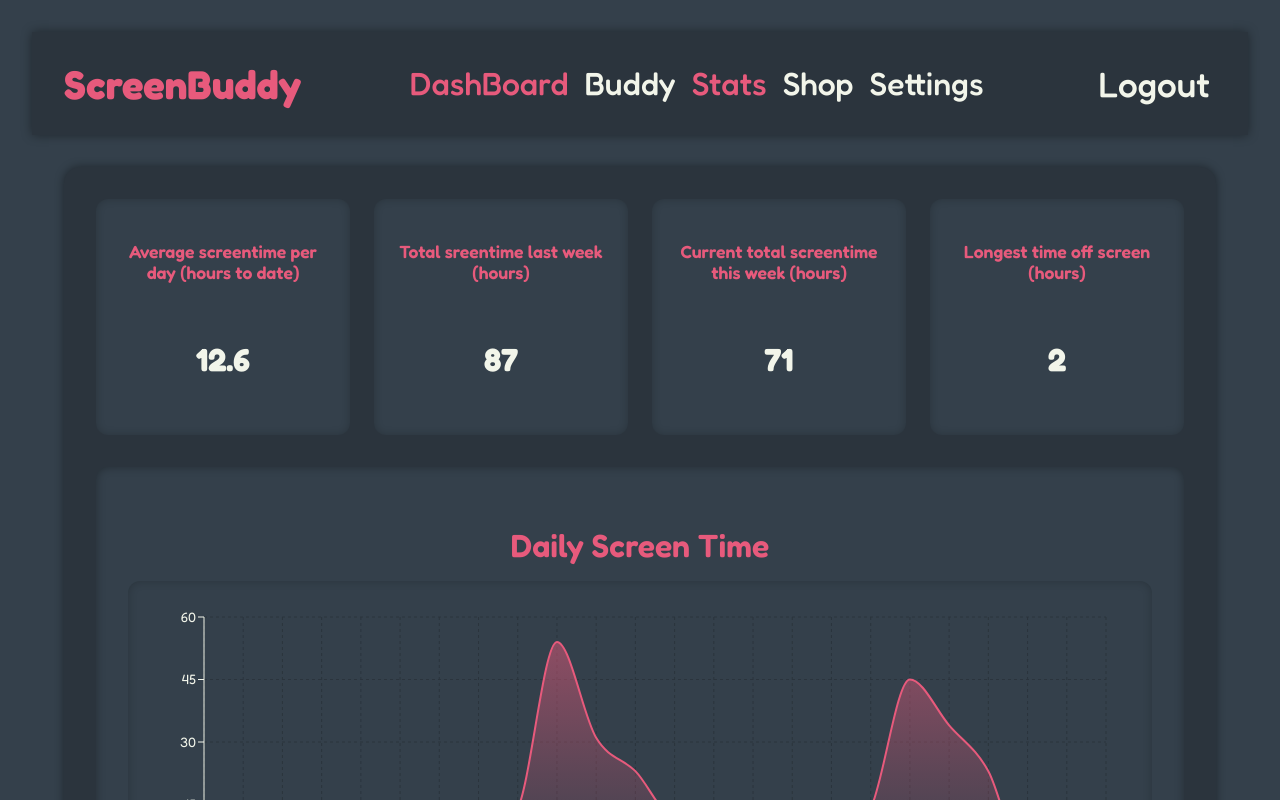
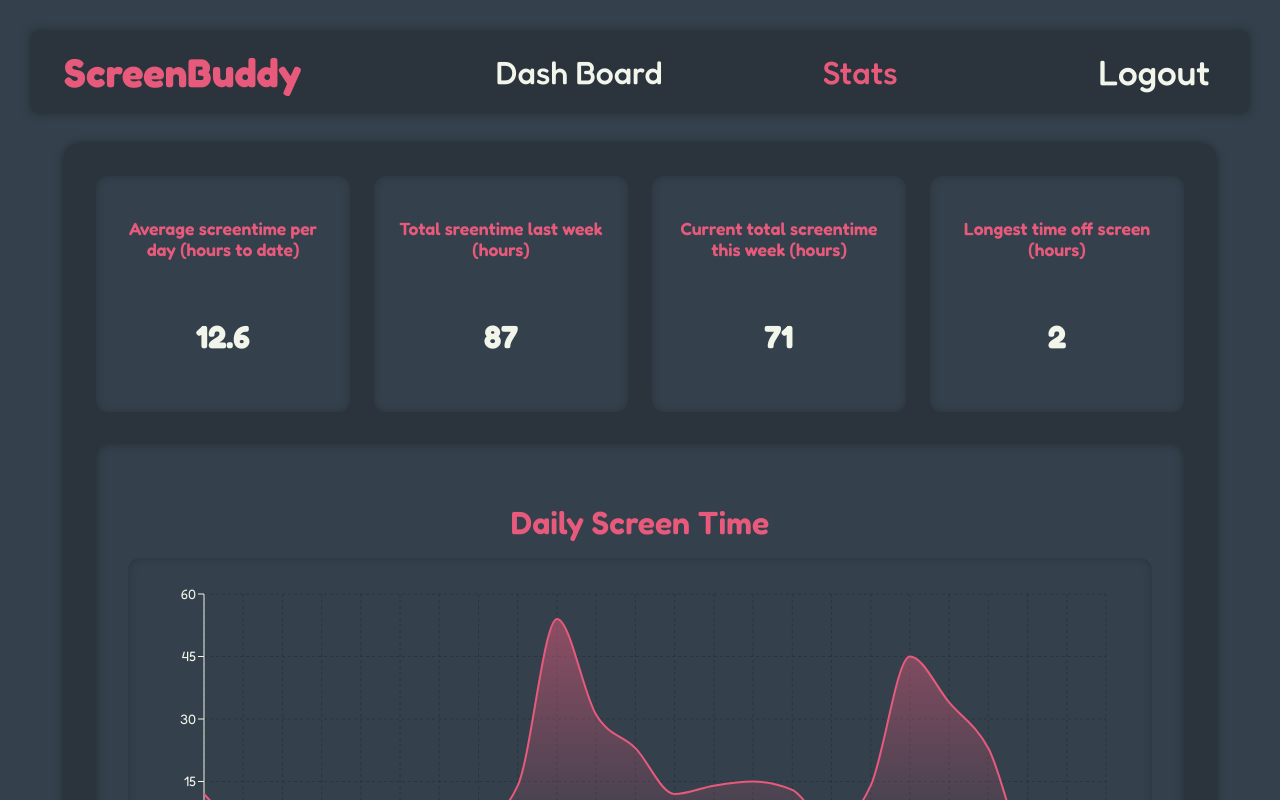
Before and after one commit to tcode-g/ScreenBuddy, a React (Vite) app in the folder frontend/: page /dashboard/stats in a window 1280 px wide. Shown: the top 800 px of the page. Built offline with nearby package versions, Linux system fonts and the light colour scheme; sample sign-in values are in the browser's storage.

Commit message:
Dashboard changed

```diff
--- a/frontend/src/components/DashboardPages/DashBoardHeader.tsx
+++ b/frontend/src/components/DashboardPages/DashBoardHeader.tsx
@@ -26,11 +26,12 @@ function DashBoardHeader()
             </a>
 
                 <nav className="home-nav-bar">
-                    <NavLink to="/dashboard" className={({ isActive }) => (isActive ? "nav-link-active" : "nav-link")}>DashBoard</NavLink>
-                    <NavLink to="/dashboard/buddy" className={({ isActive }) => (isActive ? "nav-link-active" : "nav-link")}>Buddy</NavLink>
+                    <NavLink to="/dashboard" end className={({ isActive }) => (isActive ? "nav-link-active" : "nav-link")}>Dash Board</NavLink>
+
+                    {/* <NavLink to="/dashboard/buddy" className={({ isActive }) => (isActive ? "nav-link-active" : "nav-link")}>Buddy</NavLink> */}
                     <NavLink to="/dashboard/stats" className={({ isActive }) => (isActive ? "nav-link-active" : "nav-link")}>Stats</NavLink>
-                    <NavLink to="/dashboard/shop" className={({ isActive }) => (isActive ? "nav-link-active" : "nav-link")}>Shop</NavLink>
-                    <NavLink to="/dashboard/settings" className={({ isActive }) => (isActive ? "nav-link-active" : "nav-link")}>Settings</NavLink>
+                    {/* <NavLink to="/dashboard/shop" className={({ isActive }) => (isActive ? "nav-link-active" : "nav-link")}>Shop</NavLink> */}
+                    {/* <NavLink to="/dashboard/settings" className={({ isActive }) => (isActive ? "nav-link-active" : "nav-link")}>Settings</NavLink> */}
                 </nav>
 
 
--- a/frontend/src/index.css
+++ b/frontend/src/index.css
@@ -29,8 +29,7 @@ a {
 .home-nav-bar {
   display: flex;
   justify-content: center;
-  gap: 1rem;
-  padding: 1rem;
+  gap: 10rem;
 }
 
 .nav-link {
@@ -418,7 +417,7 @@ body {
   .home-nav-bar {
     flex-direction: row;
     align-items: center;
-    gap: 0.7rem;
+    gap: 1.6rem;
   }
 
   .info-box {
```
